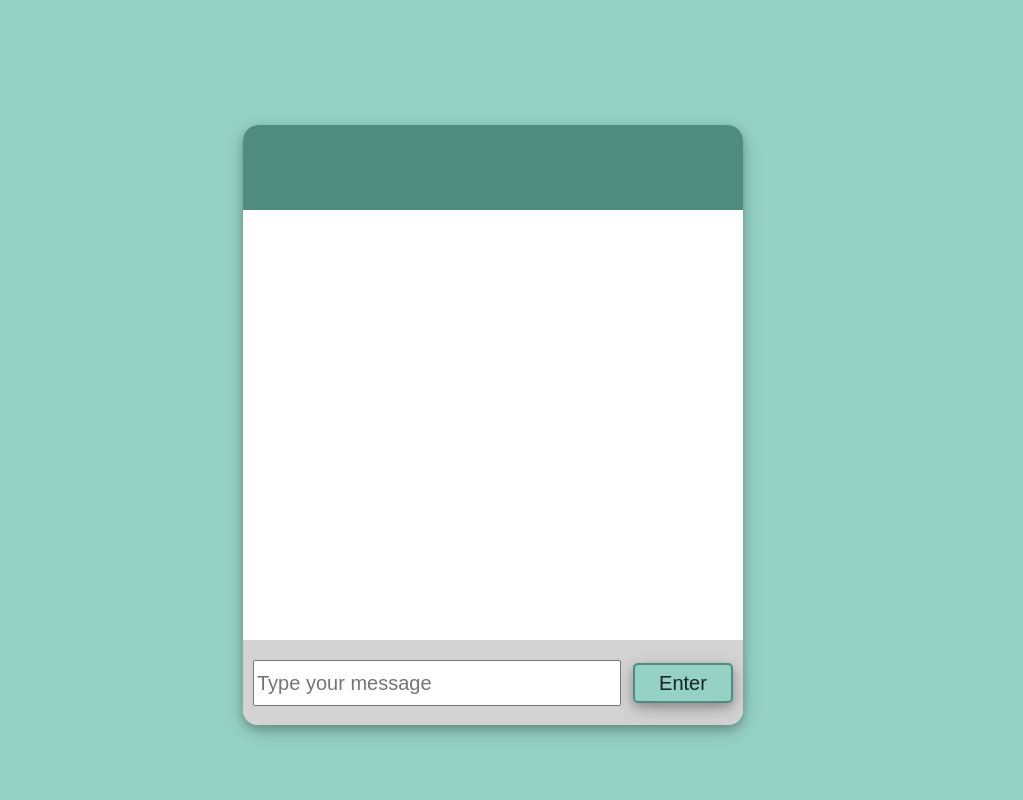
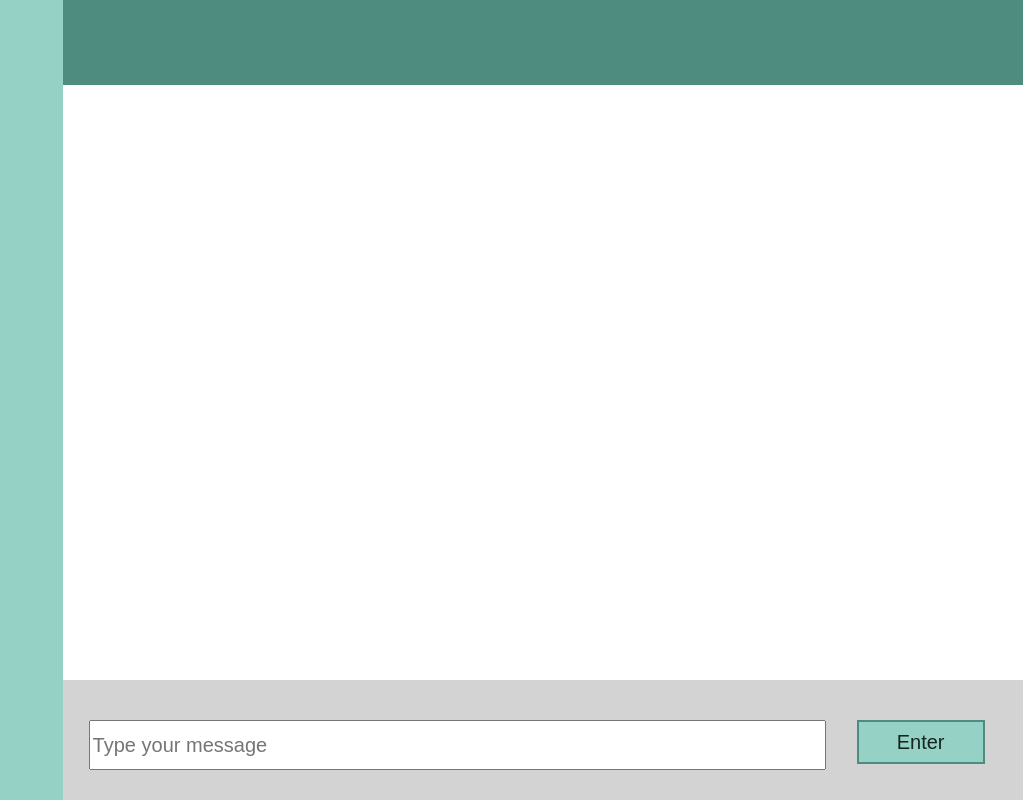
Before and after one commit to aditirai-12/SeniorAISupport, a plain HTML site: page stsGUI/homepage.html in a window 1280 px wide. Shown: the whole page, without its empty margins (257-1280 px from the left). Drawn offline with Linux system fonts and the light colour scheme.

Commit message:
Updated css code

```diff
--- a/stsGUI/homepage.css
+++ b/stsGUI/homepage.css
@@ -7,31 +7,24 @@ html{
     background-color:#96d1c5;
 }
 
-/*creates shadow around chat bot*/
-div{
-    /* Apply shadow to left, right, and bottom sides */
-
-}
-
 /*creates the overall chatBot square design*/
 #cbSquare{
     position:absolute;
-    top:125px;
-    left:500px;
-    height:600px;
-    width:500px;
-    border-radius:15px;
+    top:0px;
+    left:25%;
+    height:100%;
+    width:75%;
     background-color:white;
-    box-shadow: 0 4px 8px 0 rgba(0, 0, 0, 0.2), 0 6px 20px 0 rgba(0, 0, 0, 0.19);
+    /*box-shadow: 0 4px 8px 0 rgba(0, 0, 0, 0.2), 0 6px 20px 0 rgba(0, 0, 0, 0.19);*/
 }
 
 #chatBox{
     position:absolute;
-    top:210px;
-    left:500px;
-    min-height:430px;
-    max-height:430px;
-    width:500px;
+    top:85px;
+    left:25%;
+    min-height:75%;
+    max-height:75%;
+    width:75%;
     background-color:white;
     overflow-y:auto;
     display:flex;
@@ -40,49 +33,47 @@ div{
 
 #topSquare{
     position:absolute;
-    top:125px;
-    left:500px;
+    top:0px;
+    left:25%;
     height:85px;
-    width:500px;
-    border-radius:15px 15px 0px 0px;
+    width:75%;
     background-color:#4d8c7f;
 }
 
 #bottomSquare{
     position:absolute;
-    top:640px;
-    left:500px;
-    height:85px;
-    width:500px;
-    border-radius:0px 0px 15px 15px;
+    top:85%;
+    left:25%;
+    height:15%;
+    width:75%;
     background-color:lightgray;
 }
 
 /*sets position and design of text box*/
 #userTxt1{
     position:absolute;
-    top:660px;
-    left:510px;
-    height:40px;
-    width:360px;
+    top:90%;
+    left:27%;
+    height:5.5%;
+    width:57%;
     font-size:20px;
 }
 
 /*sets position and design of submit button*/
 #submitBtn{
     position:absolute;
-    top:663px;
-    left:890px;
-    height:40px;
-    width:100px;
+    top:90%;
+    left:87%;
+    height:5.5%;
+    width:10%;
     cursor:pointer;
 
     font-size:20px;
     color:#152622;
 
     border:2px solid #4d8c7f;
-    border-radius:5px;
-    box-shadow: 0 4px 8px 0 rgba(0, 0, 0, 0.2), 0 6px 20px 0 rgba(0, 0, 0, 0.19);
+    /*border-radius:5px;
+    box-shadow: 0 4px 8px 0 rgba(0, 0, 0, 0.2), 0 6px 20px 0 rgba(0, 0, 0, 0.19);*/
     background-color:#96d1c5;
 }
 
@@ -94,7 +85,7 @@ div{
 .userMessages{
     left:350px;
     min-width:50px;
-    max-width:300px;
+    max-width:45%;
 
     background-color:#c7ede6;
     margin:5px 0;
@@ -104,13 +95,13 @@ div{
     align-self:flex-end;
 
     word-wrap:anywhere;
-    font-size:20px;
+    font-size:30px;
 }
 
 .botMessages{
     left:350px;
     min-width:50px;
-    max-width:300px;
+    max-width:45%;
 
     background-color:#dce6e4;
     margin:5px 0;
@@ -120,12 +111,12 @@ div{
     align-self:flex-start;
 
     word-wrap:anywhere;
-    font-size:20px;
+    font-size:30px;
 }
 
 /*changes design of the typing bubble*/
 #typingBubble{
-    max-height: 20px;
-    font-size:25px;
+    max-height: 30px;
+    font-size:30px;
     text-align:center;
 }
```
